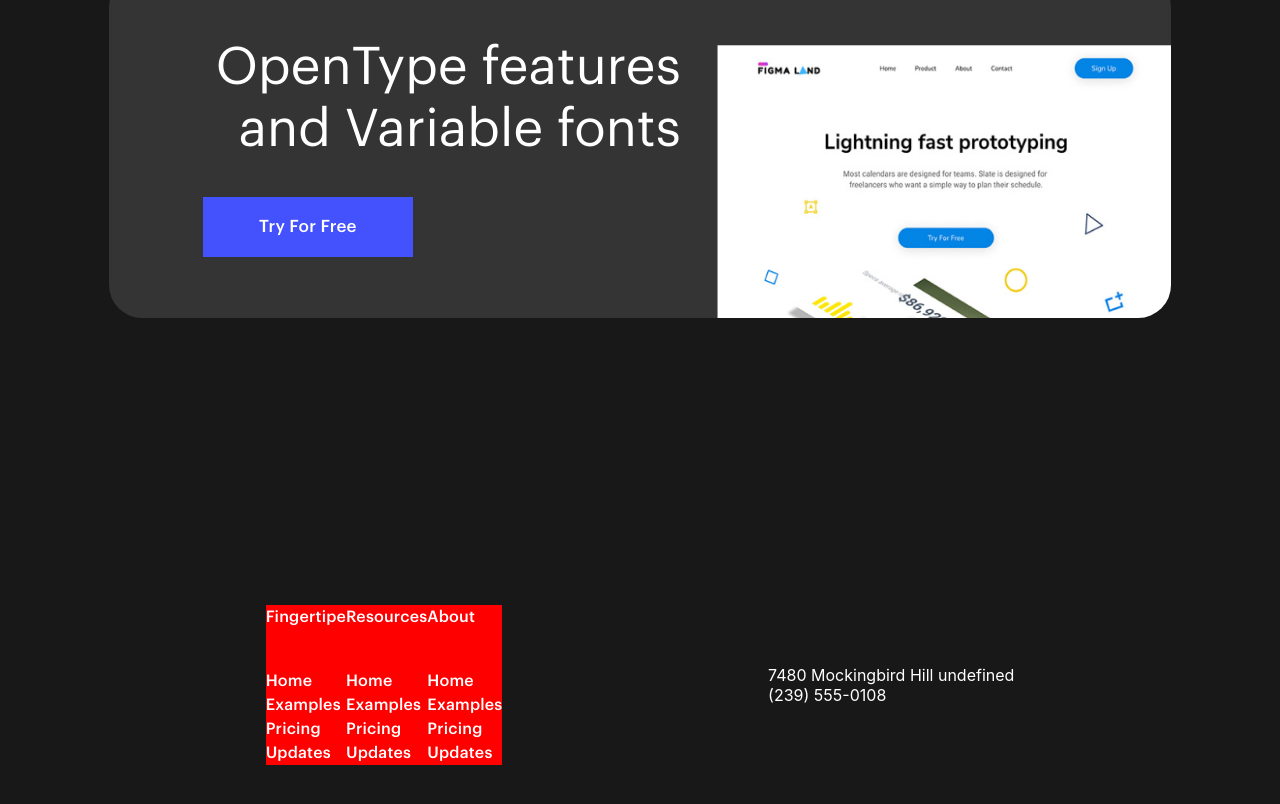
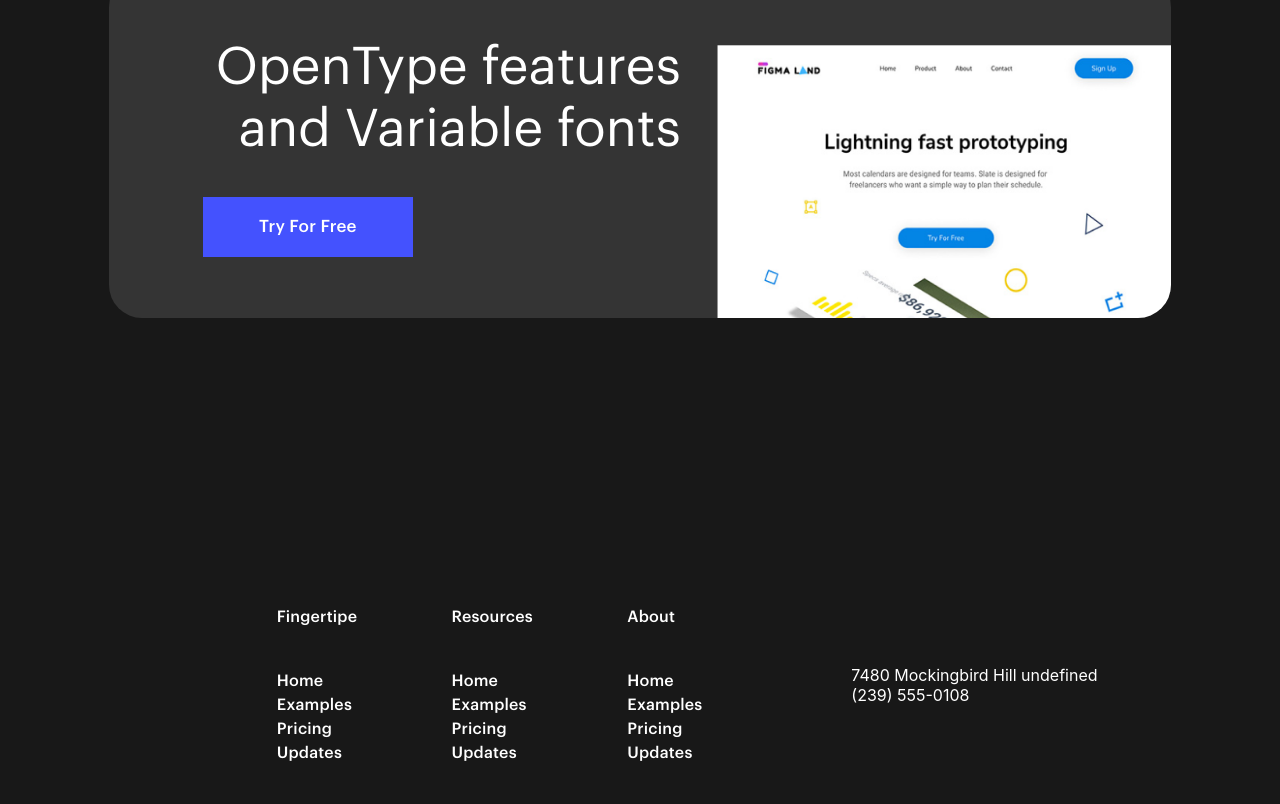
Before and after one commit to TheDa21crj/Landing-Page, a React (Create React App) app: page / in a window 1280 px wide. Shown: the part 6181-6985 px from the top of the page. Built offline with nearby package versions, Linux system fonts and the light colour scheme.

Commit message:
Update Footer.css

```diff
--- a/src/Components/Css/Footer.css
+++ b/src/Components/Css/Footer.css
@@ -12,7 +12,7 @@
 }
 
 .FooterDiv {
-    width: 100%;
+    width: 80%;
     display: flex;
     flex-direction: row;
     justify-content: space-evenly;
@@ -24,7 +24,7 @@
     flex-direction: row;
     justify-content: space-evenly;
     align-items: center;
-    background-color: red;
+    width: 60%;
 }
 
 .UlMDiv ul li {
```
